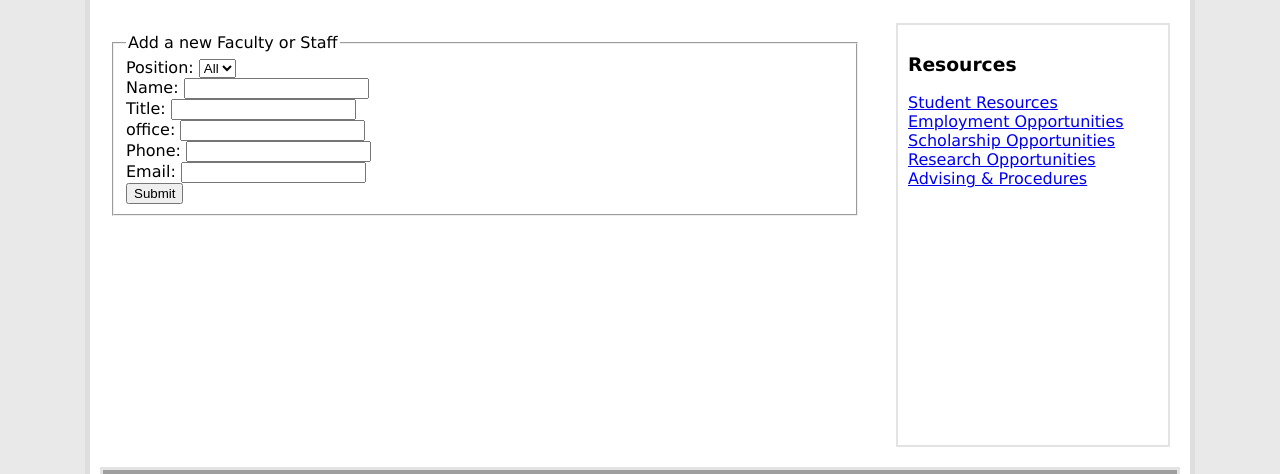
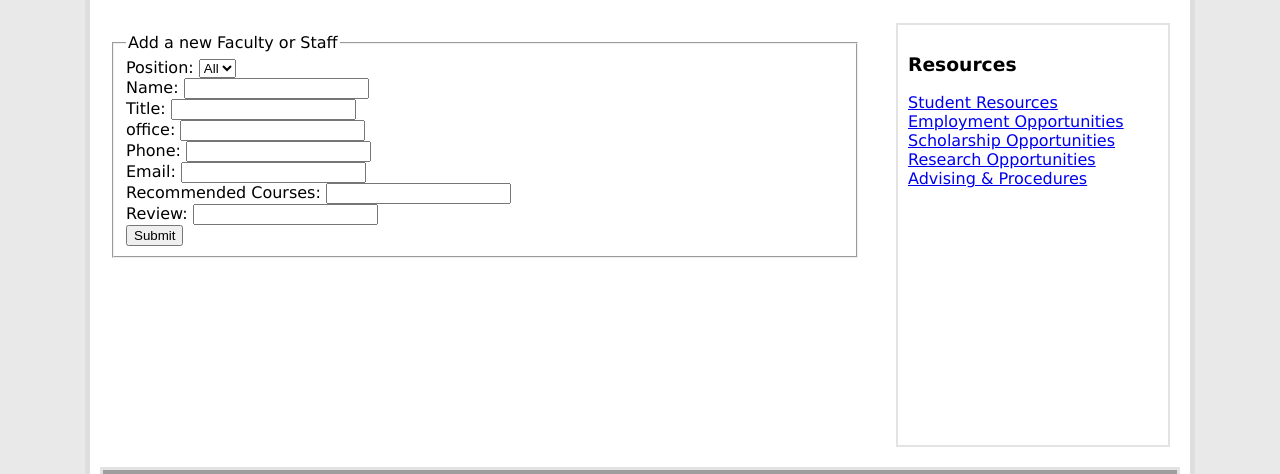
Before and after one commit to dltmmddbs64/CS408Project, a PHP site: page /AddFacultyStaff.php in a window 1280 px wide. Shown: the part 319-793 px from the top of the page. Run offline with PHP 8.4, Linux system fonts and the light colour scheme; grey boxes are pictures that could not be loaded.

Commit message:
Added recommend courses and review for facultyStaff.

```diff
--- a/AddFacultyStaff.php
+++ b/AddFacultyStaff.php
@@ -27,6 +27,12 @@ $content = "<form action='' method='post'>
         <label for='email'>Email: </label>
         <input type='text' class='inputField' name='txtEmail' /><br/>
 
+        <label for='courses'>Recommended Courses: </label>
+        <input type='text' class='inputField' name='txtCourses' /><br/>
+
+        <label for='review'>Review: </label>
+        <input type='text' class='inputField' name='txtReview' /><br/>
+
         <input type='submit' value='Submit'>
 
     </fieldset>
```
